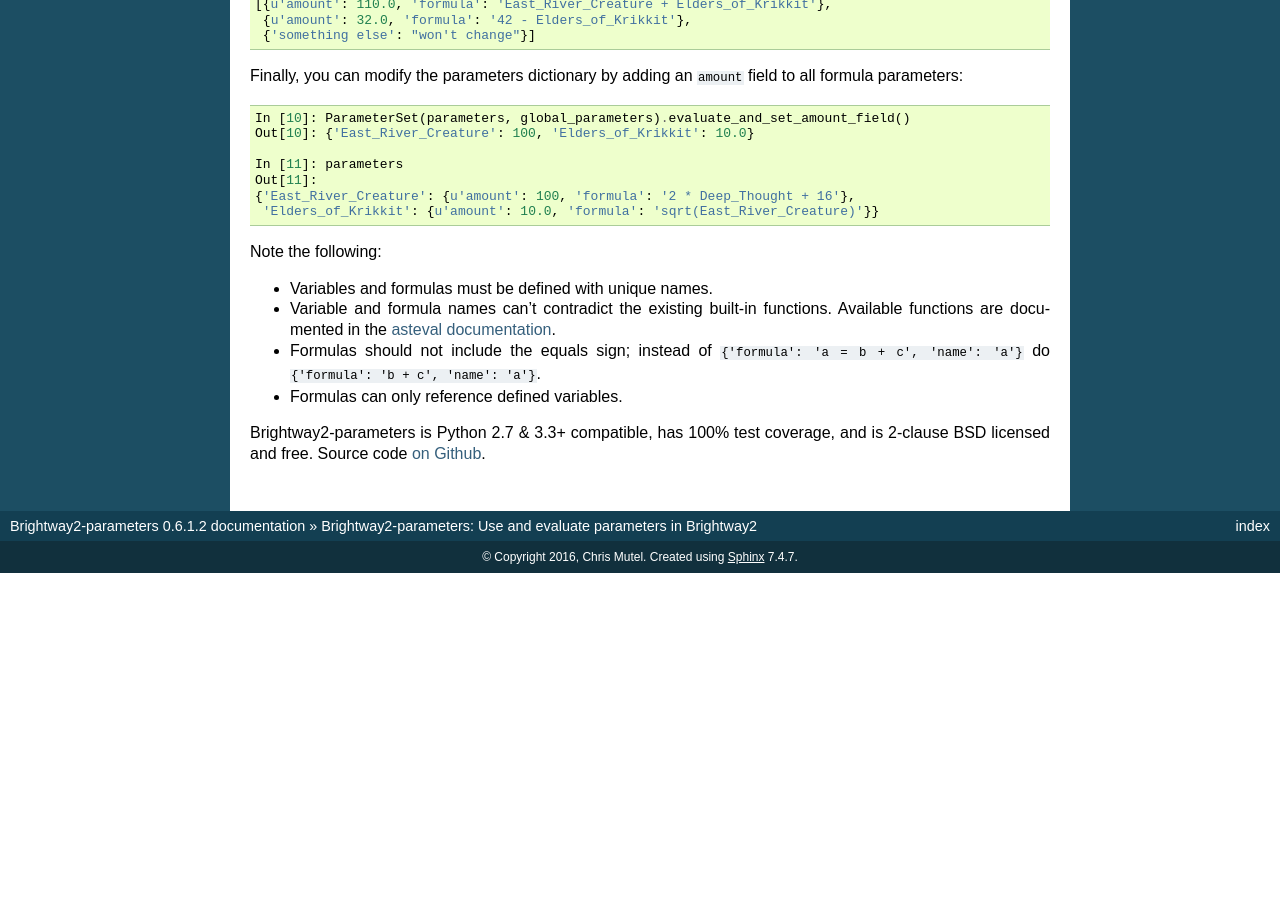
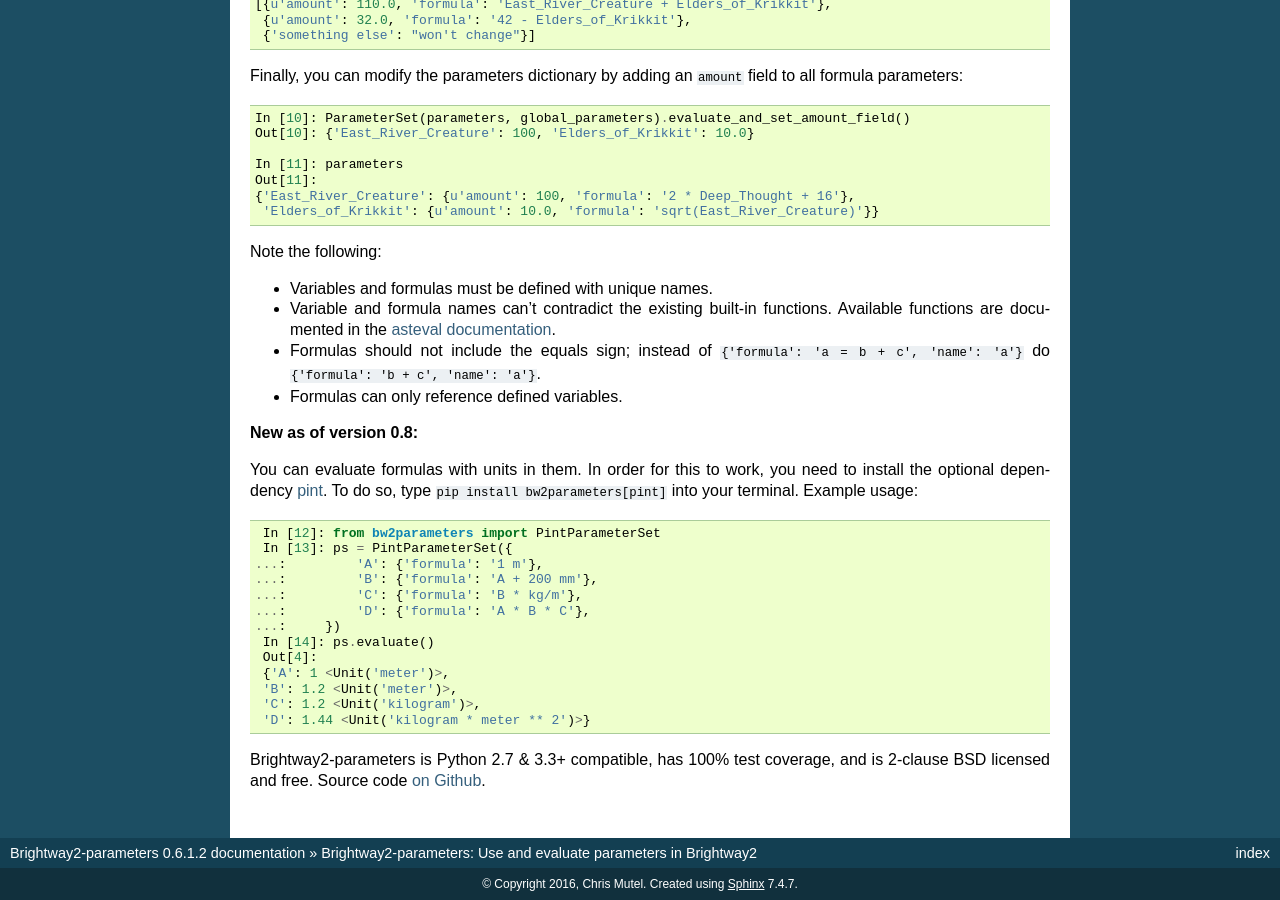
Before and after one commit to brightway-lca/brightway2-parameters, a Sphinx documentation site: the page built from docs/index.rst, in a window 1280 px wide and 900 px high, scrolled down 843 px. Built offline with Sphinx 7.4.7, drawn with Linux system fonts in a browser that asks for light colours; before the commit the page ends 1416 px from its top, so only the background shows below that.

Commit message:
update docs

```diff
--- a/docs/index.rst
+++ b/docs/index.rst
@@ -69,4 +69,24 @@ Note the following:
 * Formulas should not include the equals sign; instead of ``{'formula': 'a = b + c', 'name': 'a'}`` do ``{'formula': 'b + c', 'name': 'a'}``.
 * Formulas can only reference defined variables.
 
+**New as of version 0.8:**
+
+You can evaluate formulas with units in them. In order for this to work, you need to install the optional dependency `pint <https://github.com/hgrecco/pint>`__. To do so, type ``pip install bw2parameters[pint]`` into your terminal. Example usage:
+
+.. code-block:: python
+
+    In [12]: from bw2parameters import PintParameterSet
+    In [13]: ps = PintParameterSet({
+   ...:         'A': {'formula': '1 m'},
+   ...:         'B': {'formula': 'A + 200 mm'},
+   ...:         'C': {'formula': 'B * kg/m'},
+   ...:         'D': {'formula': 'A * B * C'},
+   ...:     })
+    In [14]: ps.evaluate()
+    Out[4]:
+    {'A': 1 <Unit('meter')>,
+    'B': 1.2 <Unit('meter')>,
+    'C': 1.2 <Unit('kilogram')>,
+    'D': 1.44 <Unit('kilogram * meter ** 2')>}
+
 Brightway2-parameters is Python 2.7 & 3.3+ compatible, has 100% test coverage, and is 2-clause BSD licensed and free. Source code `on Github <https://github.com/brightway-lca/brightway2-parameters>`__.
```
